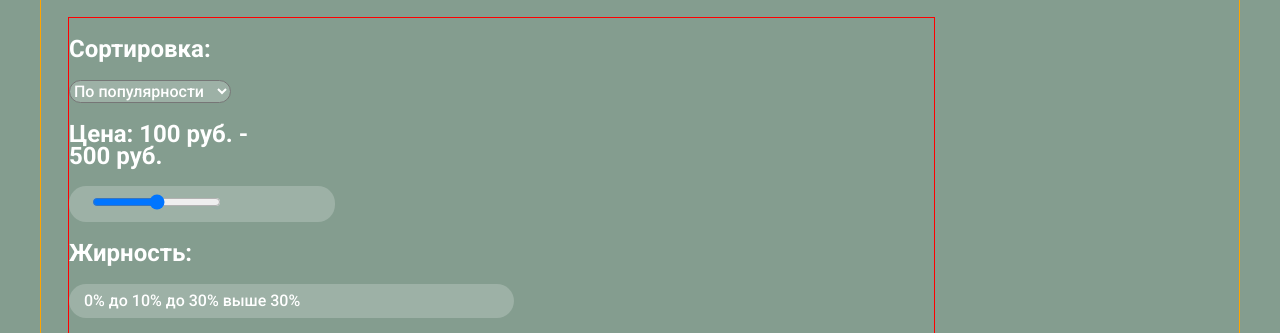
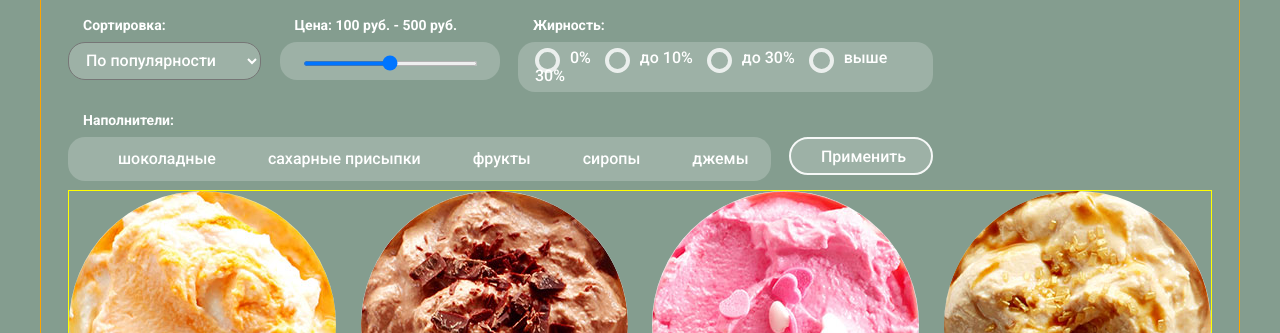
Before and after one commit to AliiaKesgin/523535-gllacy, a plain HTML site: page catalog.html in a window 1280 px wide. Shown: the part 162-495 px from the top of the page. Drawn offline with Linux system fonts and the light colour scheme; files whose address does not match are found by name.

Commit message:
catalog filters _ repeat

```diff
--- a/css/style.css
+++ b/css/style.css
@@ -564,7 +564,7 @@ input[type="submit"]:active {
     position: absolute;
     top: 37px;
     right: 0;
-    z-index: 3;
+    z-index: 50;
     display: none;
     width: 540px;
     padding: 20px 15px;
@@ -1959,25 +1959,272 @@ input[type="submit"]:active {
 	color: #ffffff;
 }
 
+
+
+
+/*Фильтры*/
 .filters{
-	display: flex;;
-	flex-wrap: wrap;
-	justify-content: space-between;
-	align-items: center;
+	width: 100%;
+	max-height: 133px;
+	margin-bottom: 38px;
+}
+.filters-form{
 	width: 865px;
+	max-height: 133px;
+}
+
+.filters-flex{
+	display: flex;
+	flex-direction: column;
+	justify-content: center;
+	width: 865px;
+	max-height: 195px;
 	margin-right: ;
 	margin-bottom: 40px;
-	border:1px solid red; /*delete*/
-}
-
-
-.fillers-label{
+}
+
+.filters-top{
+	display: flex;
+	justify-content: space-between;
+	flex-wrap: nowrap;
+	width: 100%
+	max-height:38px;
+	margin:0;
+	margin-bottom: 20px;
+	padding: 0;
+}
+
+.filters-bottom{
+	display: flex;
+	justify-content: space-between;
+	flex-wrap: nowrap;
+	width: 100%;
+	max-height:38px;
+	margin:0;
+	padding: 0;
+}
+
+
+.filter-label{
 	display: block;
 	font-size: 14px;
 	line-height: 16px;
-}
-
-
+	margin: 0;
+	margin-bottom: 9px;
+	padding-left: 15px;
+	max-height: 16px;
+}
+
+.by-popularity select{
+	width: 193px;
+	min-height: 38px;
+    background-color: rgba(255,255,255,.2);
+    border-radius: 17px;
+    padding: 0 13px;
+    font-size: 16px;
+    line-height: 18px;
+    color: #ffffff;
+}
+
+.by-popularity select:focus,
+.by-popularity select:hover {
+    font-weight: 500;
+    color: #000000;
+    background-color: #ffffff;
+}
+
+.price-range-box{
+	width: 220px;
+	max-height: 38px;
+	padding: 8px 23px;
+	box-sizing: border-box;
+    background-color: rgba(255,255,255,.2);
+    border-radius: 17px;
+}
+
+.price-range-box input{
+	width: 175px;
+	height: 5px;
+	background-color: #ffffff;
+}
+
+.by-fat .fat-inputs-box{
+	width: 415px;
+	min-height: 38px;
+	background-color: rgba(255,255,255,.2);
+    border-radius: 17px;
+    padding: 7px 17px;
+    box-sizing:border-box;
+    font-size: 16px;
+    line-height: 18px;
+}
+
+.fat-inputs-box label {
+    position: relative;
+    margin-right: 10px;
+    padding-left: 35px;
+
+    cursor: pointer;
+}
+/**/
+
+.by-fat .fat-inputs-box input{
+	margin-right:
+}
+
+.by-fat input[type=radio]{
+    display: none;
+}
+
+
+.fat-filter-radio input[type="radio"] + .radio-indicator {
+  position: absolute;
+  top: 0;
+  left: 0;
+  width: 25px;
+  height: 25px;
+  border-radius: 50%;
+  box-sizing: border-box;
+  border: 4px solid rgba(255, 255, 255, 0.8);
+}
+
+
+.fat-filter-radio input:checked + .radio-indicator::after {
+    content: '';
+    position: absolute;
+    top: 10px;
+    left: 10px;
+    width: 10px;
+    height: 10px;
+    margin-left: -7px;
+    margin-top: -6px;
+    background-color: #ffffff;
+    border-radius: 50%;
+}
+
+/*.fat-filter-radio input[type="radio"]:focus + .radio-indicator,
+.fat-filter-radio input[type="radio"]:active + .radio-indicator {
+ 	border-color: #ffffff;
+   	border-radius: 50%;
+	border: 3px solid #ffffff;
+}
+*/
+
+/*.fillers-inputs-box{
+	display: flex;
+	justify-content: space-between;
+	align-items: center;
+	width: 705px;
+	max-height: 38px;
+	padding: 8px 23px;
+	box-sizing: border-box;
+    background-color: rgba(255,255,255,.2);
+    border-radius: 17px;
+}*/
+
+.by-fillers .fillers-inputs-box{
+	width: 703px;
+	min-height: 38px;
+	background-color: rgba(255,255,255,.2);
+    border-radius: 17px;
+    padding: 13px 20px;
+    box-sizing:border-box;
+    font-size: 16px;
+    line-height: 18px;
+}
+
+.by-fillers input[type=checkbox] {
+    display: none;
+}
+
+.by-fillers .fillers-inputs-box label {
+    position: relative;
+    margin-right: 18px;
+    padding-left: 30px;
+    cursor: pointer;
+}
+
+.by-fillers .fillers-inputs-box label:last-child {
+    margin-right: 0;
+}
+
+.by-fillers .fillers-inputs-box input[type=checkbox]{
+    display: none;
+}
+
+
+.filler-filter-checkbox input[type="checkbox"] + .checkbox-indicator {
+  position: absolute;
+  top: 0;
+  left: 0;
+  width: 25px;
+  height: 25px;
+  box-sizing: border-box;
+  border: 3px solid rgba(255, 255, 255, 0.8);
+}
+
+
+.filler-filter-checkbox input:checked + .checkbox-indicator::after {
+    content: '';
+    position: absolute;
+    top: 10px;
+    left: 10px;
+    width: 10px;
+    height: 10px;
+    margin-left: -5.5px;
+    margin-top: -5.5px;
+    background-color: #ffffff;
+    border-radius: 50%;
+}
+
+
+
+
+
+
+
+
+
+
+
+
+
+
+
+
+
+
+
+.sorting-submit button{
+	width: 144px;
+	border: 2px solid #f6f8f7;
+	font-size: 16px;
+	line-height:18px;
+	cursor: pointer;
+	color: #ffffff;
+	max-height: 38px;
+    padding: 9px 30px 13px 30px;
+    box-sizing: border-box;
+    background-color: rgba(255,255,255,.2);
+    border-radius: 22px;
+    cursor: pointer;
+    margin-top: 25px;
+}
+
+.sorting-submit button:hover {
+    color: #000;
+    background-color: #ffffff;
+}
+
+
+.sorting:nth-child(3),
+.sorting:last-child{
+	margin-right: 0;
+}
+
+
+
+/*
 .by-popularity select,
 .price-range-box,
 .fat-inputs-box,
@@ -1987,8 +2234,8 @@ input[type="submit"]:active {
     background-color: rgba(255,255,255,.2);
     border-radius: 17px;
     max-height: 37px;
-    padding: 0;
-    margin:0;
+
+
     font-size: 16px;
     line-height: 18px;
     color: #fff;
@@ -2005,17 +2252,13 @@ input[type="submit"]:active {
 	margin: 0;
 }
 
-/*.price-select-box select{
+.price-select-box select{
 	width: 220px;
     padding: 13px 64px 13px 15px;
-}*/
-
-
-.price-range-box{
-	width: 220px;
-	padding: 8px 23px;
-
-}
+}
+
+
+
 
 .by-fat{
 	width: 415px;
@@ -2037,16 +2280,9 @@ input[type="submit"]:active {
 	padding: 8px 15px;
 }
 
-.sorting-submit button{
-	width: 144px;
-	border: 2px solid #f6f8f7;
-	font-size: 16px;
-	line-height:18px;
-	cursor: pointer;
-	color: #ffffff;
-	max-height: 37px;
-}
-
+
+}
+*/
 
 .list-wrapper{
 	display: flex;
@@ -2057,6 +2293,9 @@ input[type="submit"]:active {
 	margin-bottom:40px;
 	border:1px solid yellow;
 }
+
+
+
 
 
 
```
